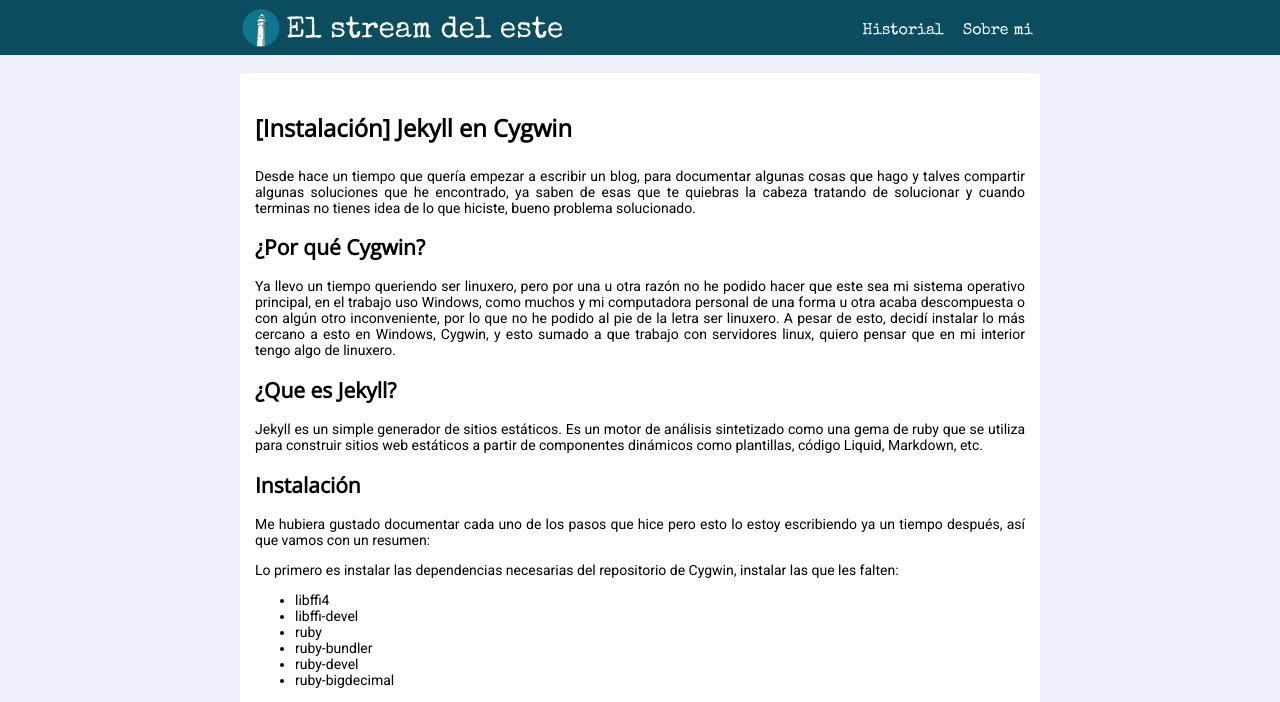
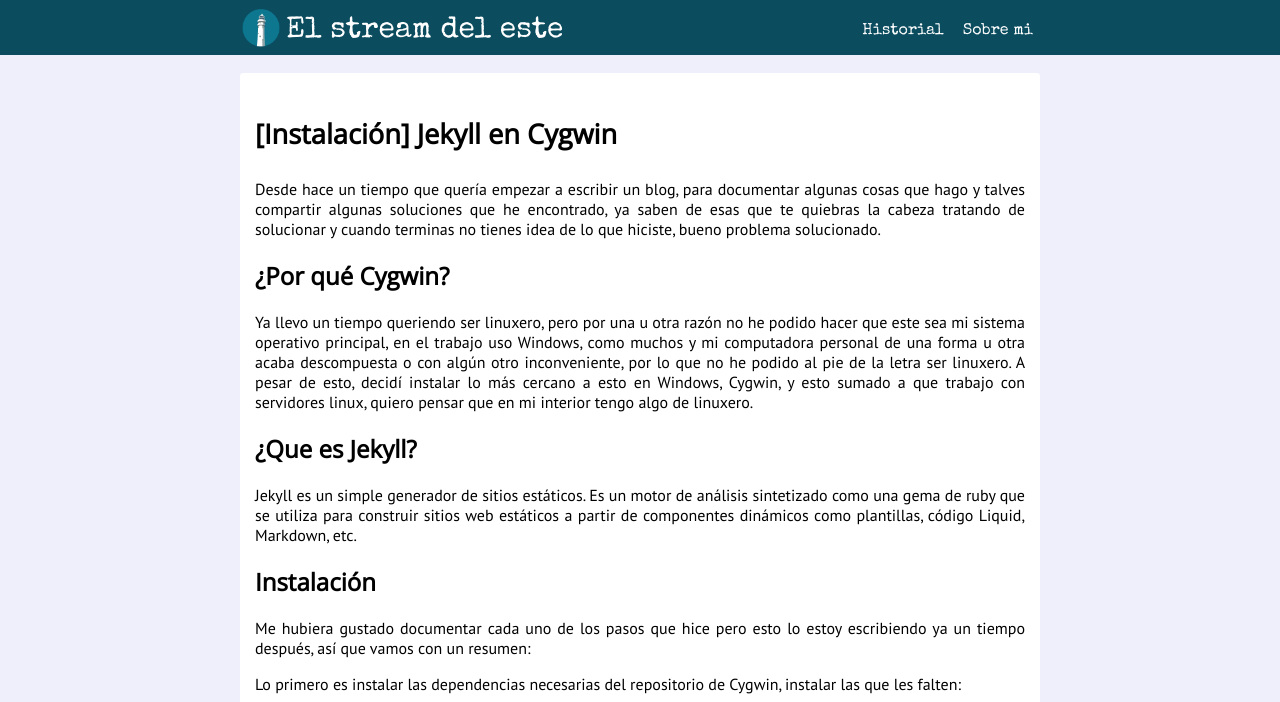
Before and after one commit to esturafd/blog-profesional, a Jekyll site: the page built from _posts/2017-06-11-jekyll-cygwin.md, in a window 1280 px wide. Shown: the top 702 px of the page. Built offline with Jekyll 4.4.1, drawn with Linux system fonts in a browser that asks for light colours; comment, search, counter and statistics services are not loaded.

Commit message:
Se agrega imagen al ultimo post y se modifican estilos

```diff
--- a/_includes/meta.html
+++ b/_includes/meta.html
@@ -2,5 +2,5 @@
 <title>{% if page.title %}{{ page.title }} &mdash; {% endif %}{{ site.title }}</title>
 <link rel="icon" type="image/svg+xml" sizes="any" href="/image/faro-icono.png">
 <link rel="stylesheet" type="text/css" href="/estilos.css">
-<link href="https://fonts.googleapis.com/css?family=Amatic+SC|Merriweather" rel="stylesheet">
+<link href="https://fonts.googleapis.com/css?family=Amatic+SC|Merriweather|PT+Sans" rel="stylesheet">
 <link href="https://fonts.googleapis.com/css?family=Open+Sans|Roboto|Special+Elite" rel="stylesheet">
--- a/estilos.css
+++ b/estilos.css
@@ -101,8 +101,9 @@ body {
 }
 
 .post {
-	font-family: 'Roboto', sans-serif;
-	font-size: 14px;
+	/*font-family: 'Roboto', sans-serif;*/
+	font-family: 'PT Sans', sans-serif;
+	font-size: 16px;
 	text-align: justify;
 }
 
@@ -120,11 +121,16 @@ body {
 }
 
 .post code, .post pre {
-	font-size: 15px;
+	font-size: 13px;
 	border: 1px solid #E0E0F8;
 	border-radius: 3px;
 	background-color: #E0E0F8;
 	color: #202020;
+}
+
+.post pre {
+	font-family: 'courier', sans-serif;
+	padding: 16px;
 }
 
 .footer {
```
Also changed, not shown: _posts/2019-02-14-docker-minecraft-server.md (+2 -0 lines).
